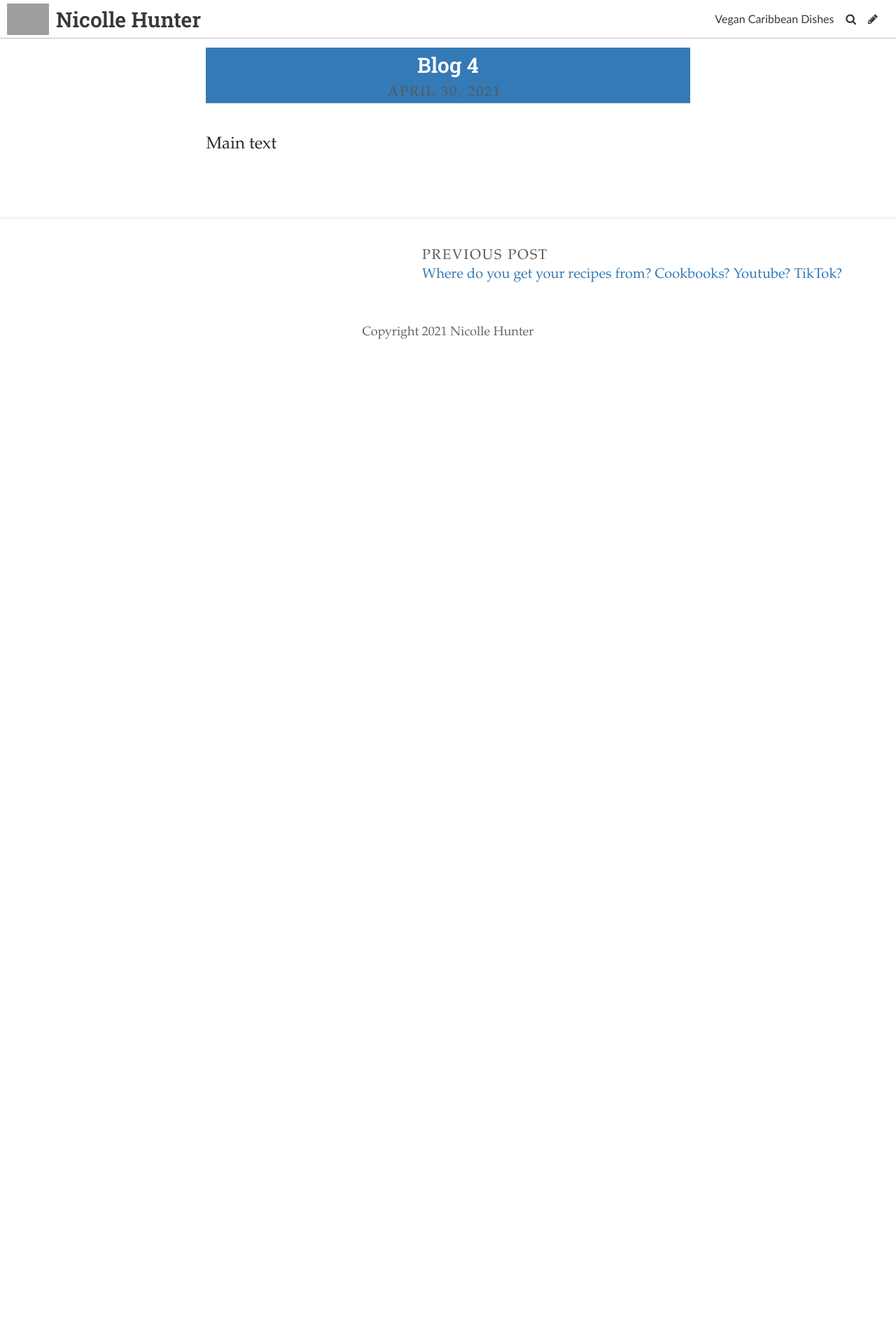
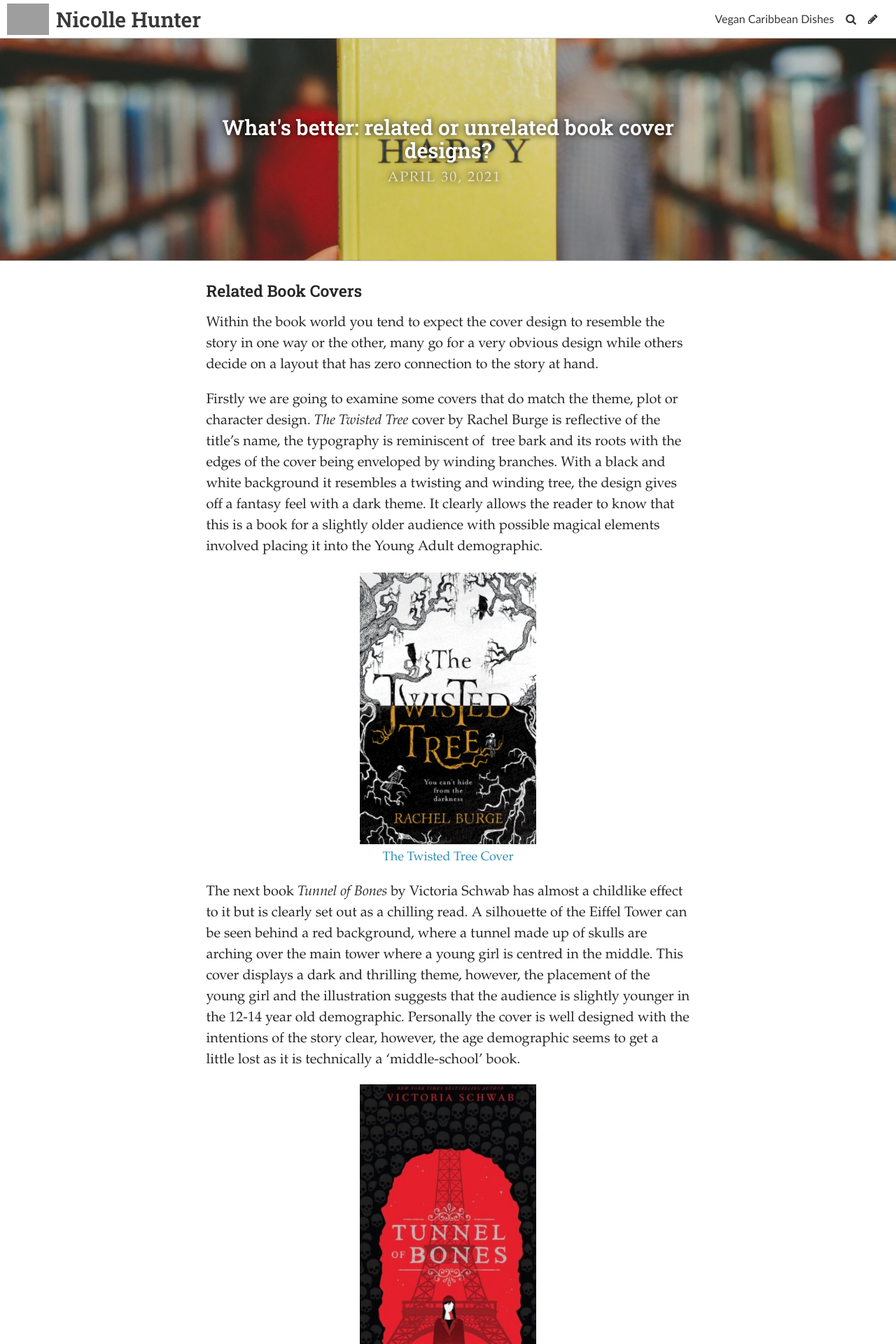
Before and after one commit to Nicolle90/CVRecipes, a Jekyll site: the page built from _posts/2021-04-30-blog-3-1.md, in a window 1280 px wide. Shown: the top 1920 px of the page at 70% size. Built offline with Jekyll 4.4.1, drawn with Linux system fonts in a browser that asks for light colours; some web fonts are replaced; before the commit the page ends 900 px from its top, so only the background shows below that; some of the changed text lies outside the part shown; grey boxes are pictures that could not be loaded.

Commit message:
Update Post “2021-04-30-blog-3-1”

```diff
--- a/_posts/2021-04-30-blog-3-1.md
+++ b/_posts/2021-04-30-blog-3-1.md
@@ -1,11 +1,47 @@
 ---
 layout: post
-title: Blog 4
+title: "What's better: related or unrelated book cover designs?"
 date: 2021-04-30T22:59:48.227Z
+header_feature_image: ../uploads/screenshot-2021-05-03-at-09.31.05.png
 title_color: "#ffffff"
-caption: TBC
+caption: When you’re younger and you think of your favourite covers they tend to
+  relate to the story within, but what happens when they don't?
 comments: false
 tags:
   - ""
 ---
-Main text
+#### Related Book Covers
+
+Within the book world you tend to expect the cover design to resemble the story in one way or the other, many go for a very obvious design while others decide on a layout that has zero connection to the story at hand.
+
+Firstly we are going to examine some covers that do match the theme, plot or character design. *The Twisted Tree* cover by Rachel Burge is reflective of the title’s name, the typography is reminiscent of  tree bark and its roots with the edges of the cover being enveloped by winding branches. With a black and white background it resembles a twisting and winding tree, the design gives off a fantasy feel with a dark theme. It clearly allows the reader to know that this is a book for a slightly older audience with possible magical elements involved placing it into the Young Adult demographic.
+
+![The Twisted Tree Cover](../uploads/screenshot-2021-05-03-at-09.12.34.png)
+
+The next book *Tunnel of Bones* by Victoria Schwab has almost a childlike effect to it but is clearly set out as a chilling read. A silhouette of the Eiffel Tower can be seen behind a red background, where a tunnel made up of skulls are arching over the main tower where a young girl is centred in the middle. This cover displays a dark and thrilling theme, however, the placement of the young girl and the illustration suggests that the audience is slightly younger in the 12-14 year old demographic. Personally the cover is well designed with the intentions of the story clear, however, the age demographic seems to get a little lost as it is technically a ‘middle-school’ book.
+
+![Tunnel of Bones cover](../uploads/screenshot-2021-05-03-at-09.13.26.png)
+
+The *Percy Jackson and the Lightning Thief*  by Rick Riordan is a well loved book across the world, it has seen many cover redesigns for different countries but each clearly tells the story of the young hero. Taking a look at the U.K cover, the design jumps out at you and screams adventure. It shows our main protagonist wielding a lightning bolt in front of a city skyline on a dark blue background, this is a design that calls readers into battle as it displays a strong tone of the book. This is a great example of when the cover matches the plot perfectly.
+
+![Percy Jackson and the Lightning Thief cover](../uploads/screenshot-2021-05-03-at-09.14.05.png)
+
+#### Unrelated Book Covers
+
+Now that we have a few examples of book covers done right, let's take a look at book covers that don’t correlate to the plot within.
+
+*Earthlings* by Sayaka Murata, this cover has a simple design of a black background with a plush toy hedgehog in the middle. Now this isn’t too off base with the story as the main character’s best friend as a child is a plush toy, however, it seems the design is too simple compared to the plot within. **TRIGGER WARNING** for those who wish to read this book, this book contains unsettling themes such as child abuse, sexual assault and cannibalism. At first glance it looks like a children’s story where the protagonist has an overactive imagination to cope with life, but it goes much deeper than that. This cover is difficult to describe due to its contents, from a child’s pov it makes sense but from an adult’s pov it feels underplayed meaning a younger reader could pick this up without meaning to due to the understated cover.
+
+![Earthlings cover](../uploads/screenshot-2021-05-03-at-09.15.57.png)
+
+Next is *The Book Thief* by Markus Zusak, again this has seen many different covers throughout its publication but the original still has many of us confused. The cover displays a faded image with a line of dominoes, once you’ve read the book it makes more sense. Although, at first glance it is a confusing piece of artwork with many stating that the later covers encaptured the tone of the story much better.
+
+![The Book Thief cover](../uploads/screenshot-2021-05-03-at-09.16.05.png)
+
+*Twilight* by Stephenie Meyer has one of the most recognisable book covers across the world, it portrays a pair of pale white hands holding a bright red apple on a black background. As so many people have either read the book or watched the movie this symbolic image doesn’t need any explaining, but if you haven’t ever heard of this book series (first of all climb out from under your rock) the image doesn’t really tell you much about the plot. By first glances it looks like a fairy tale retelling of Snow White due to the pale skin and red apple, even if you have read the book this imagery is only mentioned once and has no bearing on the story.
+
+![Twilight cover](../uploads/screenshot-2021-05-03-at-09.16.13.png)
+
+At the end of the day the cover design sets the tone, plot and energy of the story as this is the first connection the reader has with the book. Whether it's simple or extravagant it should always leave you wanting more.
+
+*See you next time!*
```
Also changed, not shown: uploads/screenshot-2021-05-03-at-09.12.34.png (added), uploads/screenshot-2021-05-03-at-09.13.26.png (added), uploads/screenshot-2021-05-03-at-09.14.05.png (added), uploads/screenshot-2021-05-03-at-09.15.57.png (added), uploads/screenshot-2021-05-03-at-09.16.05.png (added), uploads/screenshot-2021-05-03-at-09.16.13.png (added), uploads/screenshot-2021-05-03-at-09.31.05.png (added).
